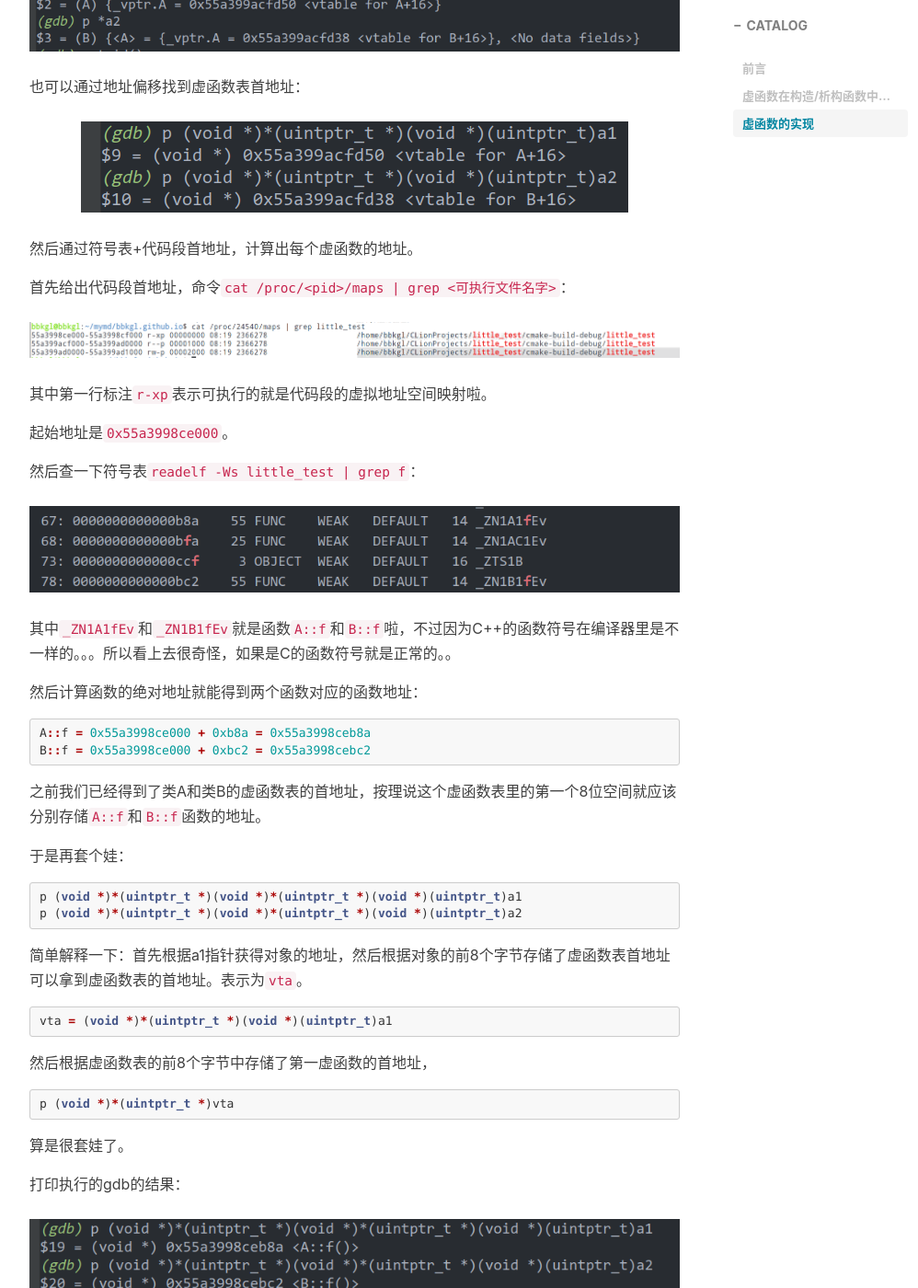
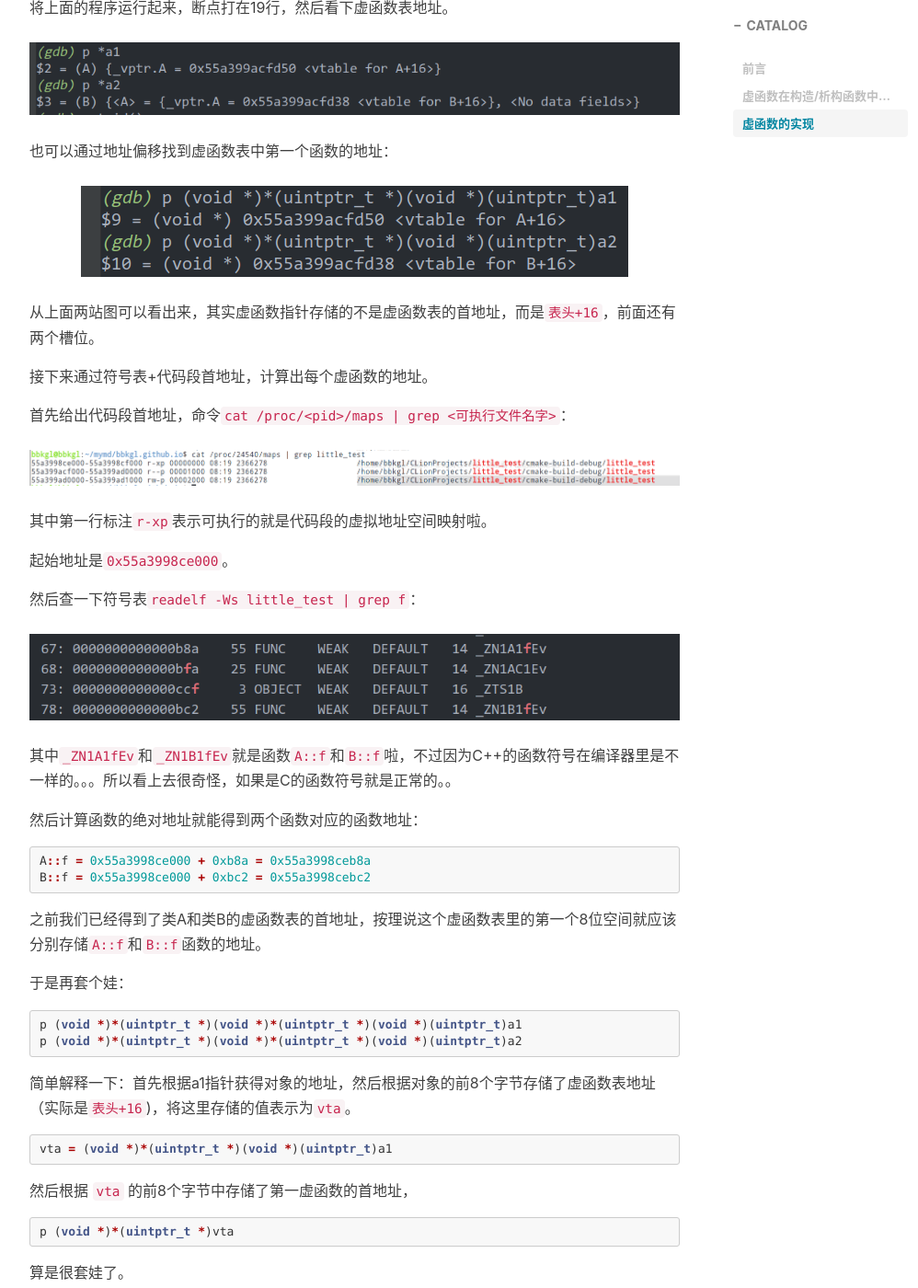
Before and after one commit to bbkgl/bbkgl.github.io, a Jekyll site: the page built from _posts/2020-07-24-关于虚函数实现.md, in a window 1280 px wide and 1400 px high, scrolled down 5608 px. Shown: the whole window at 92% size, without its empty margins (233-1231 px from the left). Built offline with Jekyll 4.4.1, drawn with Linux system fonts in a browser that asks for light colours; nearby versions of some CDN libraries; comment, search, counter and statistics services are not loaded; some of the changed text lies outside the part shown.

Commit message:
修改虚函数以及关于系统调用

````diff
--- a/_posts/2020-07-24-关于虚函数实现.md
+++ b/_posts/2020-07-24-关于虚函数实现.md
@@ -83,6 +83,8 @@
 可以看到在A的构造/析构函数里，则调用的是A的同名虚函数；在B的构造/析构函数里，则调用的是B的同名函数。
 
 此时就失去了之前多态的特性，即A类型的指针指向派生类B的对象，那调用同名虚函数时，应该调用B的函数。这里构造函数中却是依次调用了A、B。。。
+
+这种并不是按照“多态”实现的情况下，可能造成二义性。。。所以是不建议在构造函数中调用虚函数的。
 
 为了对比，这里在一个其他类型（非构造/析构）的函数里调用虚函数 `f()`。
 
@@ -237,11 +239,13 @@
 
 ![1596551023795](https://raw.githubusercontent.com/bbkgl/bbkgl.github.io/master/cloud_img/1596551023795.png)
 
-也可以通过地址偏移找到虚函数表首地址：
+也可以通过地址偏移找到虚函数表中第一个函数的地址：
 
 ![1596551270029](https://raw.githubusercontent.com/bbkgl/bbkgl.github.io/master/cloud_img/1596551270029.png)
 
-然后通过符号表+代码段首地址，计算出每个虚函数的地址。
+从上面两站图可以看出来，其实虚函数指针存储的不是虚函数表的首地址，而是`表头+16`，前面还有两个槽位。
+
+接下来通过符号表+代码段首地址，计算出每个虚函数的地址。
 
 首先给出代码段首地址，命令`cat /proc/<pid>/maps | grep <可执行文件名字>`：
 
@@ -273,13 +277,13 @@
 p (void *)*(uintptr_t *)(void *)*(uintptr_t *)(void *)(uintptr_t)a2
 ```
 
-简单解释一下：首先根据a1指针获得对象的地址，然后根据对象的前8个字节存储了虚函数表首地址可以拿到虚函数表的首地址。表示为`vta`。
+简单解释一下：首先根据a1指针获得对象的地址，然后根据对象的前8个字节存储了虚函数表地址（实际是`表头+16`)，将这里存储的值表示为`vta`。
 
 ```cpp
 vta = (void *)*(uintptr_t *)(void *)(uintptr_t)a1
 ```
 
-然后根据虚函数表的前8个字节中存储了第一虚函数的首地址，
+然后根据 `vta` 的前8个字节中存储了第一虚函数的首地址，
 
 ```cpp
 p (void *)*(uintptr_t *)vta
````
Also changed, not shown: _posts/2020-08-03-系统调用的过程.md (added, +36 -0 lines), cloud_img/1596555069410.png (added), cloud_img/1596638446158.png (added).
